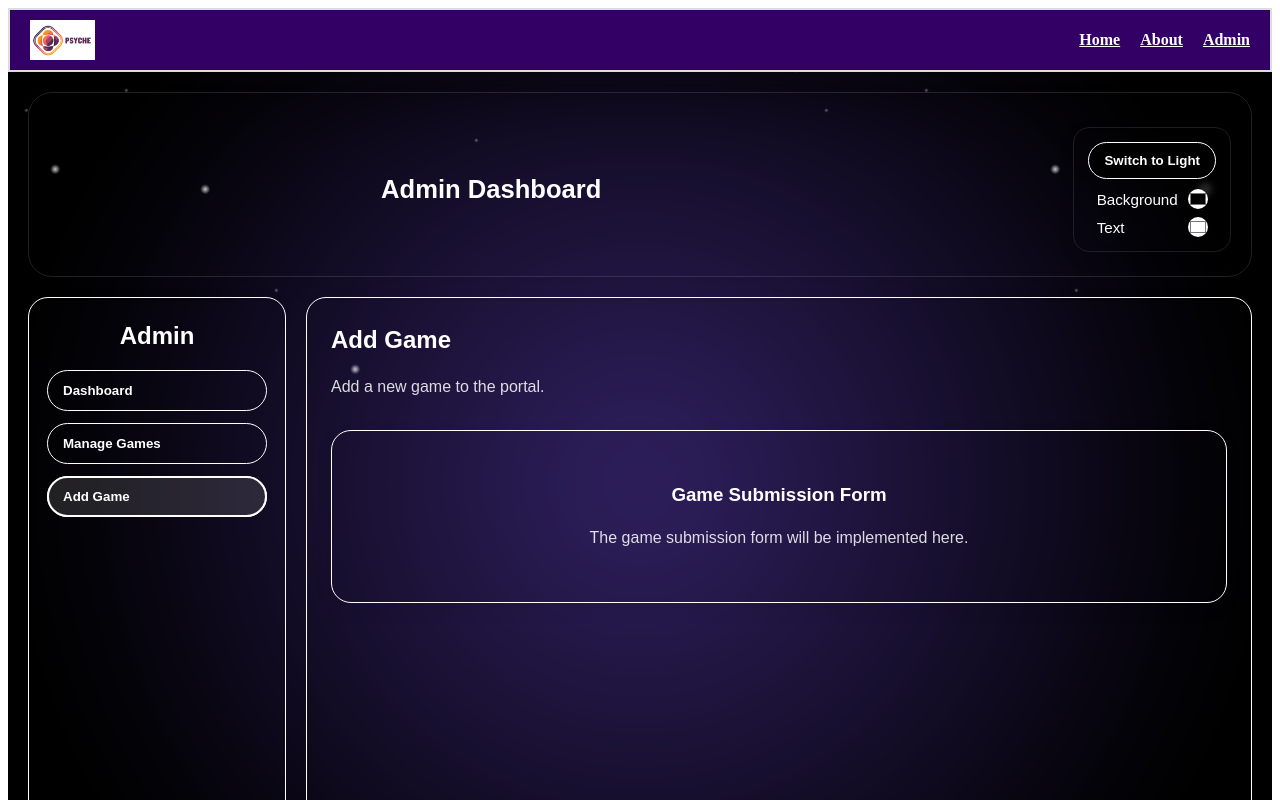
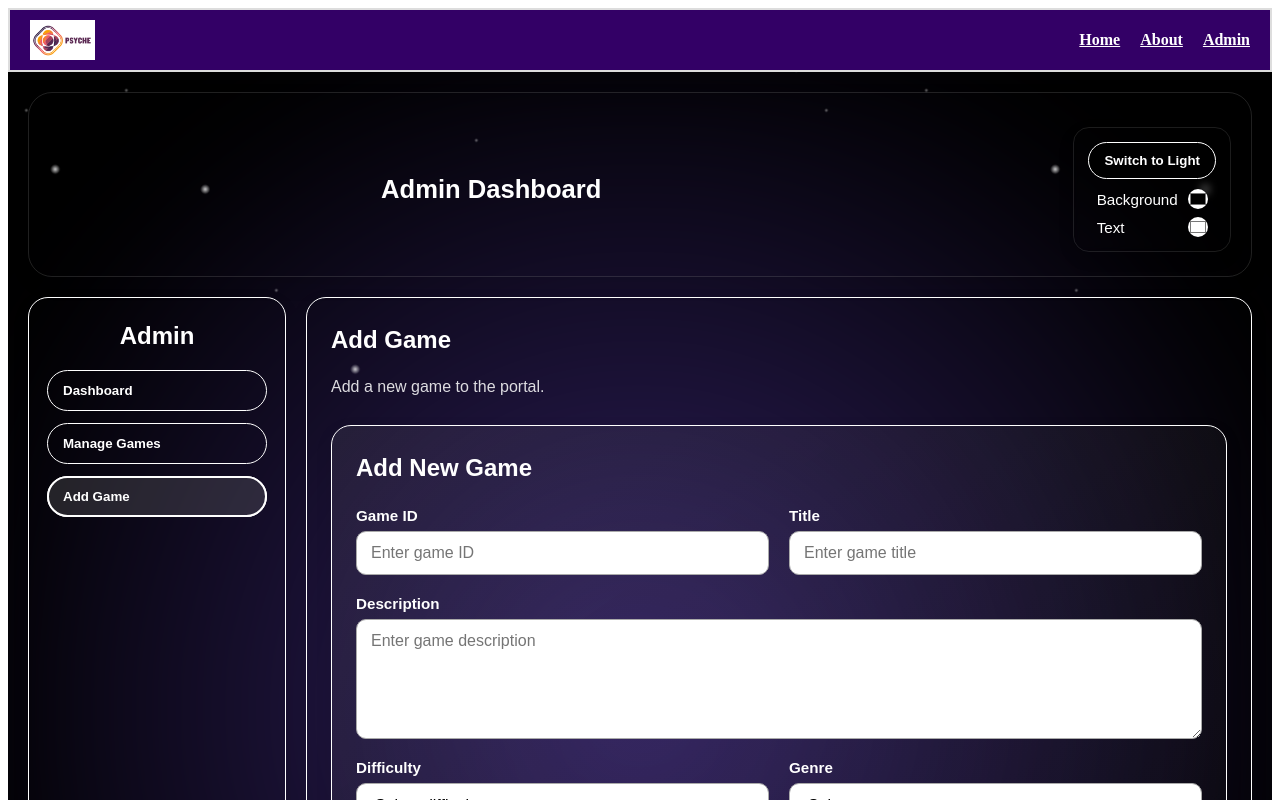
Before and after one commit to MissionToPsyche-Platinum/platinum_21a_portal-se, a Vue app in the folder Psyche-mission/: page /admin in a window 1280 px wide. Both pictures are taken after a click on the button "Add Game". Shown: the top 800 px of the page. Built offline with nearby package versions, Linux system fonts and the light colour scheme.

Commit message:
Task #197: Integrate Add Game into AdminPage

```diff
--- a/Psyche-mission/src/components/GameForm.vue
+++ b/Psyche-mission/src/components/GameForm.vue
@@ -178,6 +178,164 @@ export default {
     <h2>
       {{ formTitle }}
     </h2>
+
+    <form class="game-form" @submit.prevent="submitForm">
+
+      <div class="form-group">
+        <label for="game-id">Game ID</label>
+        <input
+            id="game-id"
+            v-model="form.id"
+            type="text"
+            :disabled="isEditMode"
+            placeholder="Enter game ID"
+        />
+        <span v-if="errors.id" class="error-message">
+          {{ errors.id }}
+        </span>
+      </div>
+
+      <div class="form-group">
+        <label for="game-title">Title</label>
+        <input
+            id="game-title"
+            v-model="form.title"
+            type="text"
+            placeholder="Enter game title"
+        />
+        <span v-if="errors.title" class="error-message">
+          {{ errors.title }}
+        </span>
+      </div>
+
+      <div class="form-group form-group-full">
+        <label for="game-description">Description</label>
+        <textarea
+            id="game-description"
+            v-model="form.description"
+            placeholder="Enter game description"
+        ></textarea>
+        <span v-if="errors.description" class="error-message">
+          {{ errors.description }}
+        </span>
+      </div>
+
+      <div class="form-group">
+        <label for="game-difficulty">Difficulty</label>
+        <select id="game-difficulty" v-model="form.difficulty">
+          <option value="" disabled>Select difficulty</option>
+          <option value="Easy">Easy</option>
+          <option value="Medium">Medium</option>
+          <option value="Hard">Hard</option>
+        </select>
+        <span v-if="errors.difficulty" class="error-message">
+          {{ errors.difficulty }}
+        </span>
+      </div>
+
+      <div class="form-group">
+        <label for="game-genre">Genre</label>
+        <select id="game-genre" v-model="form.genre">
+          <option value="" disabled>Select genre</option>
+          <option value="Web Based">Web Based</option>
+          <option value="AR Experience">AR Experience</option>
+          <option value="VR Experience">VR Experience</option>
+        </select>
+        <span v-if="errors.genre" class="error-message">
+          {{ errors.genre }}
+        </span>
+      </div>
+
+      <div class="form-group">
+        <label for="game-age">Age Group</label>
+        <input
+            id="game-age"
+            v-model="form.age"
+            type="text"
+            placeholder="Example: 10+"
+        />
+        <span v-if="errors.age" class="error-message">
+          {{ errors.age }}
+        </span>
+      </div>
+
+      <div class="form-group">
+        <label for="game-class">Class</label>
+        <input
+            id="game-class"
+            v-model="form.class"
+            type="text"
+            placeholder="Enter class/category"
+        />
+        <span v-if="errors.class" class="error-message">
+          {{ errors.class }}
+        </span>
+      </div>
+
+      <div class="form-group">
+        <label for="game-credits">Credits</label>
+        <input
+            id="game-credits"
+            v-model="form.credits"
+            type="text"
+            placeholder="Enter credits"
+        />
+      </div>
+
+      <div class="form-group">
+        <label for="game-engine">Engine</label>
+        <input
+            id="game-engine"
+            v-model="form.engine"
+            type="text"
+            placeholder="Enter game engine"
+        />
+      </div>
+
+      <div class="form-group form-group-full">
+        <label for="game-src">Game URL</label>
+        <input
+            id="game-src"
+            v-model="form.src"
+            type="text"
+            placeholder="Enter game URL"
+        />
+        <span v-if="errors.src" class="error-message">
+          {{ errors.src }}
+        </span>
+      </div>
+
+      <div class="form-group form-group-full">
+        <label for="game-thumbnail">Thumbnail URL</label>
+        <input
+            id="game-thumbnail"
+            v-model="form.thumbnail"
+            type="text"
+            placeholder="Enter thumbnail URL"
+        />
+      </div>
+
+      <div class="form-actions form-group-full">
+        <button
+            type="button"
+            class="form-button"
+            :style="{color: textColor, borderColor: textColor}"
+            @click="cancelForm"
+        >
+          Cancel
+        </button>
+
+        <button
+            type="submit"
+            class="form-button submit-button"
+            :style="{color: textColor, borderColor: textColor}"
+        >
+          {{ submitButtonText }}
+        </button>
+      </div>
+
+    </form>
+
   </div>
 </template>
 
--- a/Psyche-mission/src/views/AdminPage.vue
+++ b/Psyche-mission/src/views/AdminPage.vue
@@ -1,6 +1,11 @@
 <script>
+import GameForm from "../components/GameForm.vue";
 export default {
   name: "AdminPage",
+
+  components: {
+    GameForm
+  },
 
   data() {
     return {
@@ -68,9 +73,14 @@ export default {
 
     changeSection(section) {
       this.activeSection = section;
+    },
+
+    handleGameSubmit(game) {
+      console.log("Game submitted:", game);
+      this.changeSection("games");
     }
   }
-};
+}
 </script>
 
 
@@ -350,23 +360,11 @@ export default {
           </p>
 
 
-          <div
-              class="admin-placeholder"
-              :style="{
-                borderColor: lightColor
-              }"
-          >
-
-            <h3>
-              Game Submission Form
-            </h3>
-
-            <p>
-              The game submission form
-              will be implemented here.
-            </p>
-
-          </div>
+          <GameForm
+              :textColor="lightColor"
+              @submit-game="handleGameSubmit"
+              @cancel="changeSection('dashboard')"
+          />
 
         </section>
 
```
